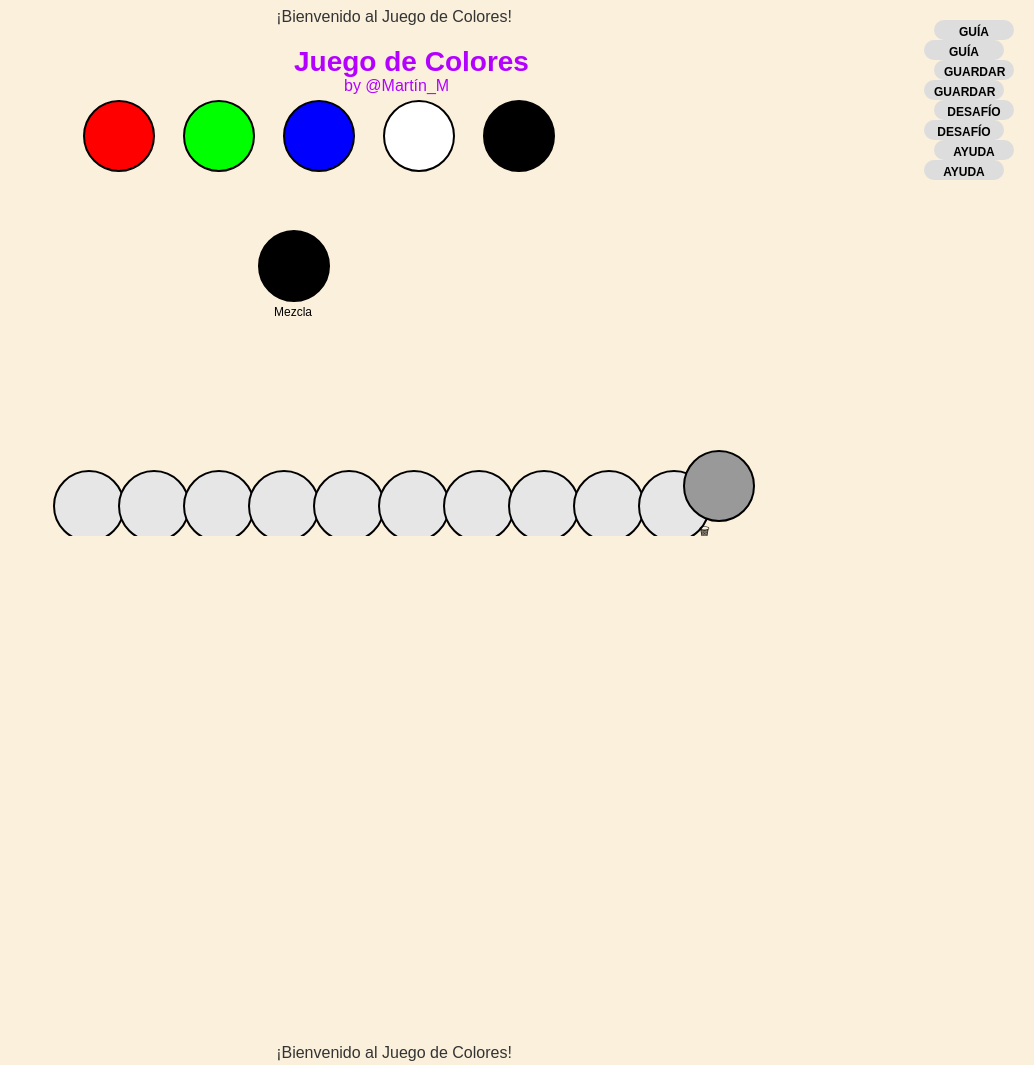
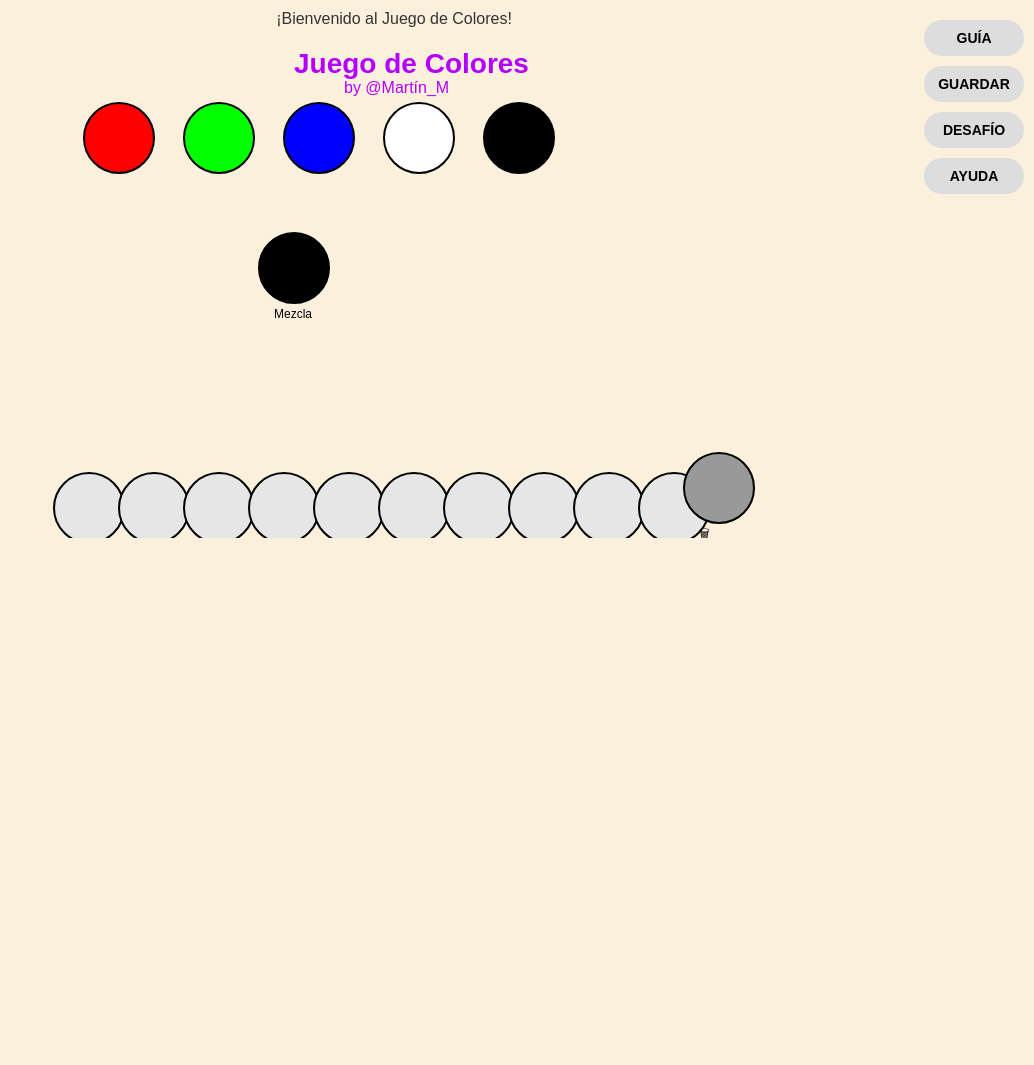
Before and after one commit to matelisto893/Juego_Colores, a plain HTML site: page index.html in a window 1280 px wide. Shown: the whole page, without its empty margins (246-1280 px from the left). After the commit the page ends 800 px from the top, so only its background shows below. Drawn offline with Linux system fonts and the light colour scheme.

Commit message:
Update index.html

```diff
--- a/index.html
+++ b/index.html
@@ -5,9 +5,7 @@
   <title>Juego de Colores</title>
   <meta name="viewport" content="width=device-width, initial-scale=1.0" />
   <style>
-    * {
-      box-sizing: border-box;
-    }
+    * { box-sizing: border-box; }
 
     body {
       margin: 0;
@@ -136,104 +134,17 @@
 
   <div id="helpBox"></div>
   <div id="mensajeAyuda" class="mensaje"></div>
-<html lang="es">
-<head>
-  <meta charset="UTF-8">
-  <title>Juego de Colores</title>
-  <meta name="viewport" content="width=750, initial-scale=1.0" />
-  <style>
-    body {
-      margin: 0;
-      font-family: sans-serif;
-      background-color: #FAF0DC;
-      overflow: hidden;
-    }
-
-    canvas {
-      display: block;
-      margin: 0 auto;
-      background-color: #FAF0DC;
-    }
-
-    .btn {
-      position: absolute;
-      right: 20px;
-      width: 80px;
-      height: 20px;
-      padding: 5px 10px;
-      border: none;
-      border-radius: 20px;
-      font-weight: bold;
-      font-size: 12px;
-      cursor: pointer;
-      background-color: #ddd;
-    }
-
-    #btnGuia { top: 20px; }
-    #btnGuardar { top: 60px; }
-    #btnObjetivo { top: 100px; }
-    #btnAyuda { top: 140px; }
-
-    #helpBox {
-      position: absolute;
-      right: 20px;
-      bottom: 100px;
-      width: 150px;
-      background: rgba(255,255,255,0.8);
-      border: 1px solid #999;
-      border-radius: 10px;
-      padding: 10px;
-      font-size: 14px;
-      display: none;
-      white-space: pre-line;
-    }
-
-    #guideText {
-      text-align: center;
-      font-size: 16px;
-      margin-top: 8px;
-      color: #333;
-    }
-
-    /* Nueva caja de mensajes tipo ayuda/guía */
-    .mensaje {
-      position: absolute;
-      top: 100px;
-      left: 810px;
-      width: 220px;
-      background-color: rgba(255, 255, 255, 0.8);
-      border: 1px solid #999;
-      padding: 10px;
-      border-radius: 10px;
-      font-size: 14px;
-      line-height: 1.4em;
-      display: none;
-      z-index: 10;
-    }
-  </style>
-</head>
-<body>
-  <canvas id="gameCanvas" width="750" height="500"></canvas>
-
-  <button id="btnGuia" class="btn">GUÍA</button>
-  <button id="btnGuardar" class="btn">GUARDAR</button>
-  <button id="btnObjetivo" class="btn">DESAFÍO</button>
-  <button id="btnAyuda" class="btn">AYUDA</button>
-  <div id="helpBox"></div>
-  <div id="guideText">¡Bienvenido al Juego de Colores!</div>
-  <div id="mensajeAyuda" class="mensaje"></div>
 
   <script>
-    // Mensajes de guía para mostrar en la caja de ayuda
     const mensajesGuia = [
       "¡Bienvenido al Juego de Colores!",
       "Arrastrá los colores desde los círculos de arriba al vaso mezclador.",
       "Cuando obtengas un color favorito, puedes usar el botón GUARDAR.",
       "Arrastrá colores favoritos al mezclador para reusarlos.",
       "Usá el botón DESAFÍO e intenta copiar colores indicados.",
-      "Si es muy dificil, usá el botón AYUDA para ver la receta.",
-      "Podés arrastrar colores Favoritos al tacho de basura.",
-            "¡Divertite creando nuevos colores!"
+      "Si es muy difícil, usá el botón AYUDA para ver la receta.",
+      "Podés arrastrar colores favoritos al tacho de basura.",
+      "¡Divertite creando nuevos colores!"
     ];
 
     let pasoGuia = 0;
@@ -303,30 +214,20 @@
 
     function draw() {
       ctx.clearRect(0, 0, width, height);
-
       ctx.fillStyle = "#B400FF";
       ctx.font = "bold 28px sans-serif";
       ctx.fillText("Juego de Colores", width / 2 - 100, 35);
       ctx.font = "16px sans-serif";
       ctx.fillText("by @Martín_M", width / 2 - 50, 55);
 
-      circulosColor.forEach(c => {
-        drawCircle(c.x, c.y, COLORS[c.name]);
-      });
-
+      circulosColor.forEach(c => drawCircle(c.x, c.y, COLORS[c.name]));
       drawCircle(mezclador.x, mezclador.y, mezclador.color, "Mezcla");
-
       if (objetivo) drawCircle(mezclador.x + 220, mezclador.y, objetivo.rgb, "Desafío");
 
-      favoritos.forEach((f, i) => {
-        drawCircle(favoritosPos[i].x, favoritosPos[i].y, f || "#E6E6E6");
-      });
-
+      favoritos.forEach((f, i) => drawCircle(favoritosPos[i].x, favoritosPos[i].y, f || "#E6E6E6"));
       drawCircle(trash.x, trash.y, "#999", "🗑");
 
-      if (dragging) {
-        drawCircle(dragging.x, dragging.y, dragging.color);
-      }
+      if (dragging) drawCircle(dragging.x, dragging.y, dragging.color);
 
       if (objetivo && isSimilar(mezclador.color, objetivo.rgb)) {
         ctx.fillStyle = "limegreen";
@@ -346,14 +247,12 @@
 
     canvas.addEventListener("mousedown", e => {
       const x = e.offsetX, y = e.offsetY;
-
       for (let c of circulosColor) {
         if (isInside(x, y, c.x, c.y)) {
           dragging = { color: COLORS[c.name], x, y };
           return;
         }
       }
-
       for (let i = 0; i < favoritos.length; i++) {
         const pos = favoritosPos[i];
         if (favoritos[i] && isInside(x, y, pos.x, pos.y)) {
@@ -361,11 +260,9 @@
           return;
         }
       }
-
       if (isInside(x, y, mezclador.x, mezclador.y)) {
         dragging = { color: mezclador.color.slice(), x, y };
         draggingFromMixer = true;
-        return;
       }
     });
 
@@ -393,7 +290,6 @@
             break;
           }
         }
-
         if (isInside(x, y, trash.x, trash.y) && dragging.favIndex !== undefined) {
           favoritos[dragging.favIndex] = null;
         }
@@ -407,6 +303,7 @@
     canvas.addEventListener("contextmenu", e => {
       e.preventDefault();
       const x = e.offsetX, y = e.offsetY;
+
       for (let i = 0; i < favoritos.length; i++) {
         const pos = favoritosPos[i];
         if (isInside(x, y, pos.x, pos.y)) {
@@ -423,7 +320,6 @@
     });
 
     document.getElementById("btnGuia").onclick = () => {
-      // Mostrar mensajes de guía en la caja de ayuda
       const mensajeAyuda = document.getElementById("mensajeAyuda");
       mensajeAyuda.style.display = "block";
       mensajeAyuda.textContent = mensajesGuia[pasoGuia];
@@ -454,7 +350,6 @@
       }
     };
 
-    // Ocultar mensaje de ayuda al hacer click fuera
     document.body.addEventListener("mousedown", e => {
       if (!e.target.classList.contains("btn") && e.target.id !== "mensajeAyuda") {
         document.getElementById("mensajeAyuda").style.display = "none";
```
